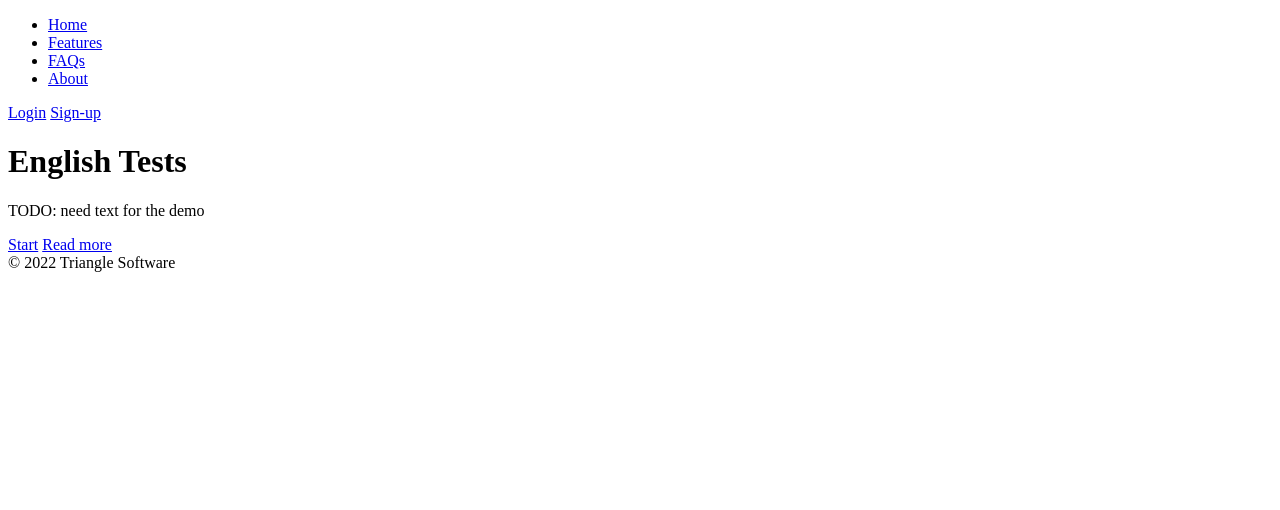
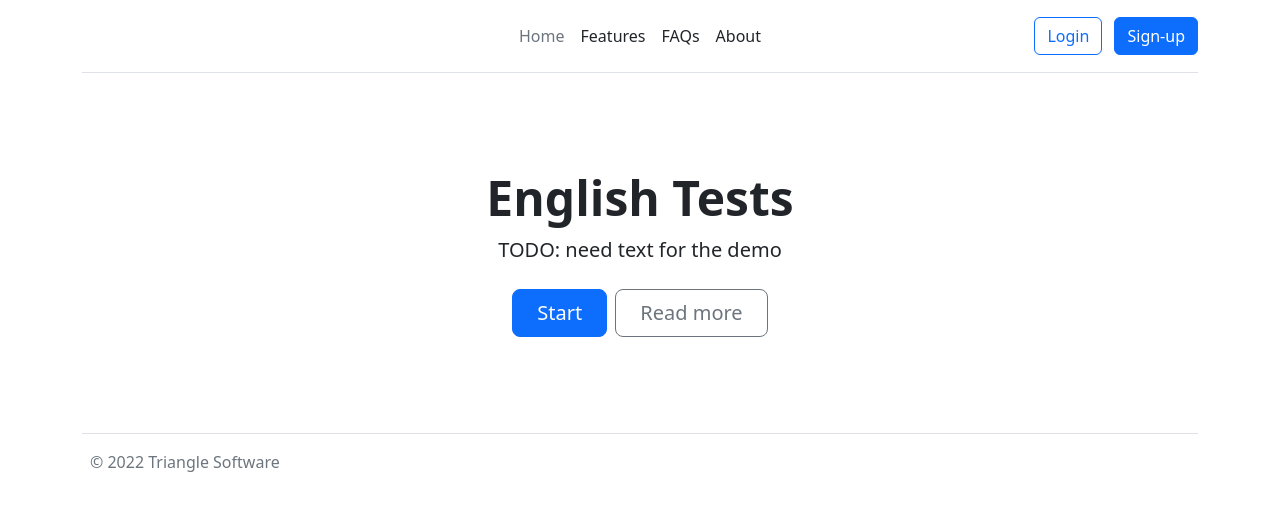
Before and after one commit to trngl8/english-tests, a plain HTML site: page public/index.html in a window 1280 px wide. Drawn offline with nearby package versions, Linux system fonts and the light colour scheme.

Commit message:
add bootstrap

```diff
--- a/public/index.html
+++ b/public/index.html
@@ -4,6 +4,9 @@
     <meta charset="utf-8">
     <meta name="viewport" content="width=device-width, initial-scale=1">
     <title>English Tests</title>
+    <!-- CSS only -->
+    <link href="https://cdn.jsdelivr.net/npm/bootstrap@5.2.2/dist/css/bootstrap.min.css" rel="stylesheet" integrity="sha384-Zenh87qX5JnK2Jl0vWa8Ck2rdkQ2Bzep5IDxbcnCeuOxjzrPF/et3URy9Bv1WTRi" crossorigin="anonymous">
+
 </head>
 <body>
 <div class="container">
```
